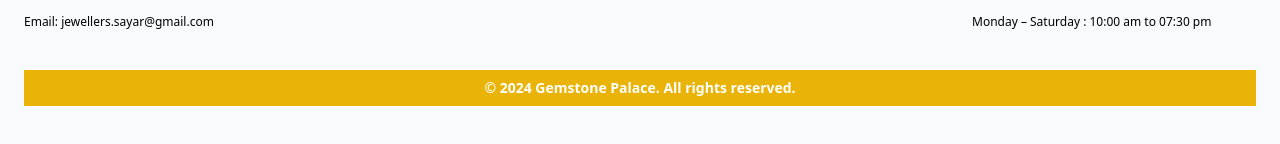
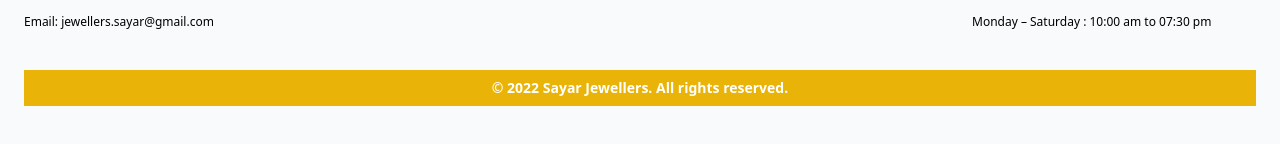
Before and after one commit to lakshay15699/Gemstone-website, a React (Create React App) app: page /Aboutus in a window 1280 px wide. Shown: the part 2224-2368 px from the top of the page. Built offline with nearby package versions, Linux system fonts and the light colour scheme.

Commit message:
contact section updated

```diff
--- a/src/components/Contact.jsx
+++ b/src/components/Contact.jsx
@@ -53,7 +53,7 @@
 
 
   <div className="w-full py-2 mt-10 text-sm text-white font-semibold bg-yellow-500 text-center">
-    © 2024 Gemstone Palace. All rights reserved.
+    © 2022 Sayar Jewellers. All rights reserved.
   </div>
 </footer>
 
```
